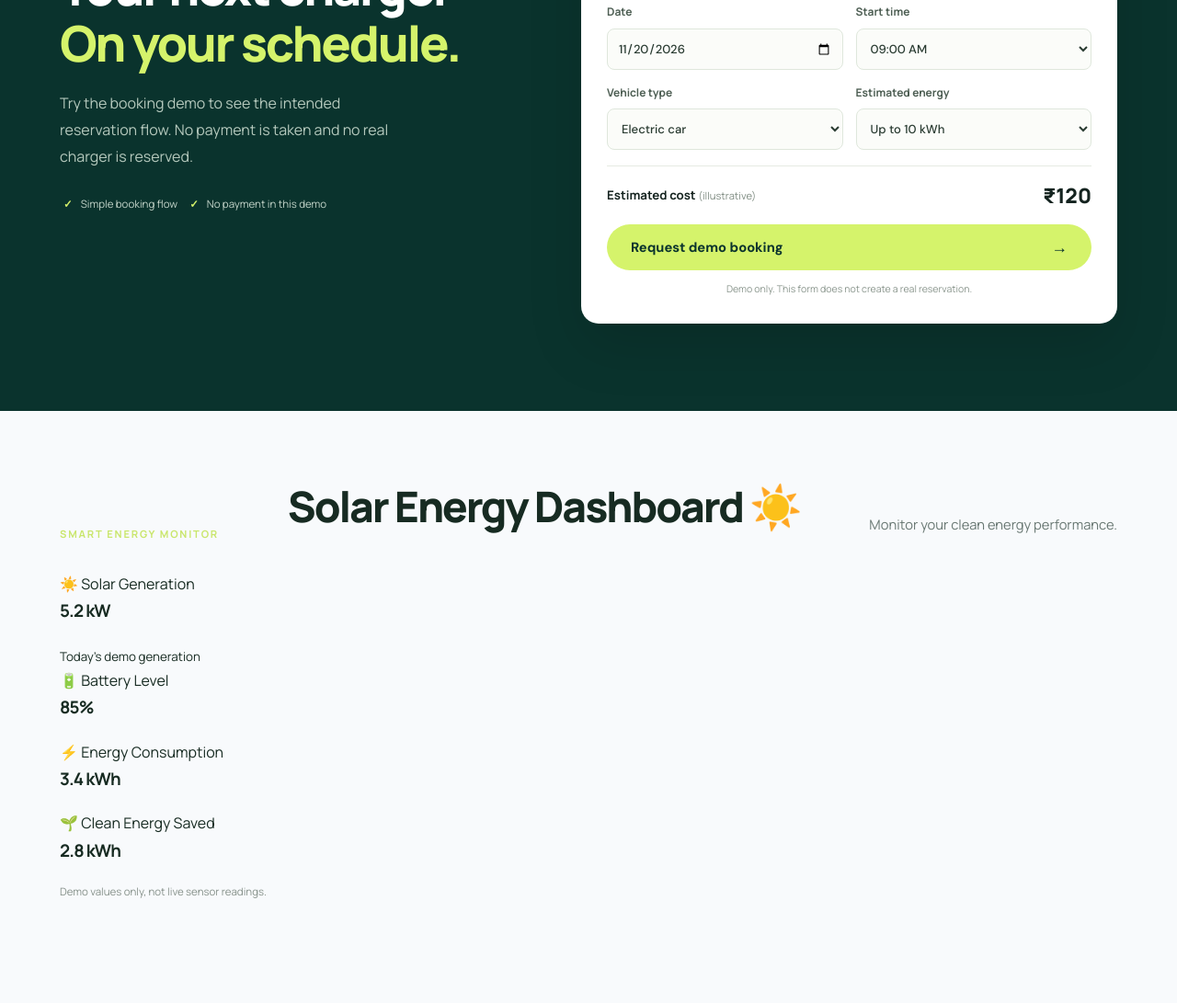
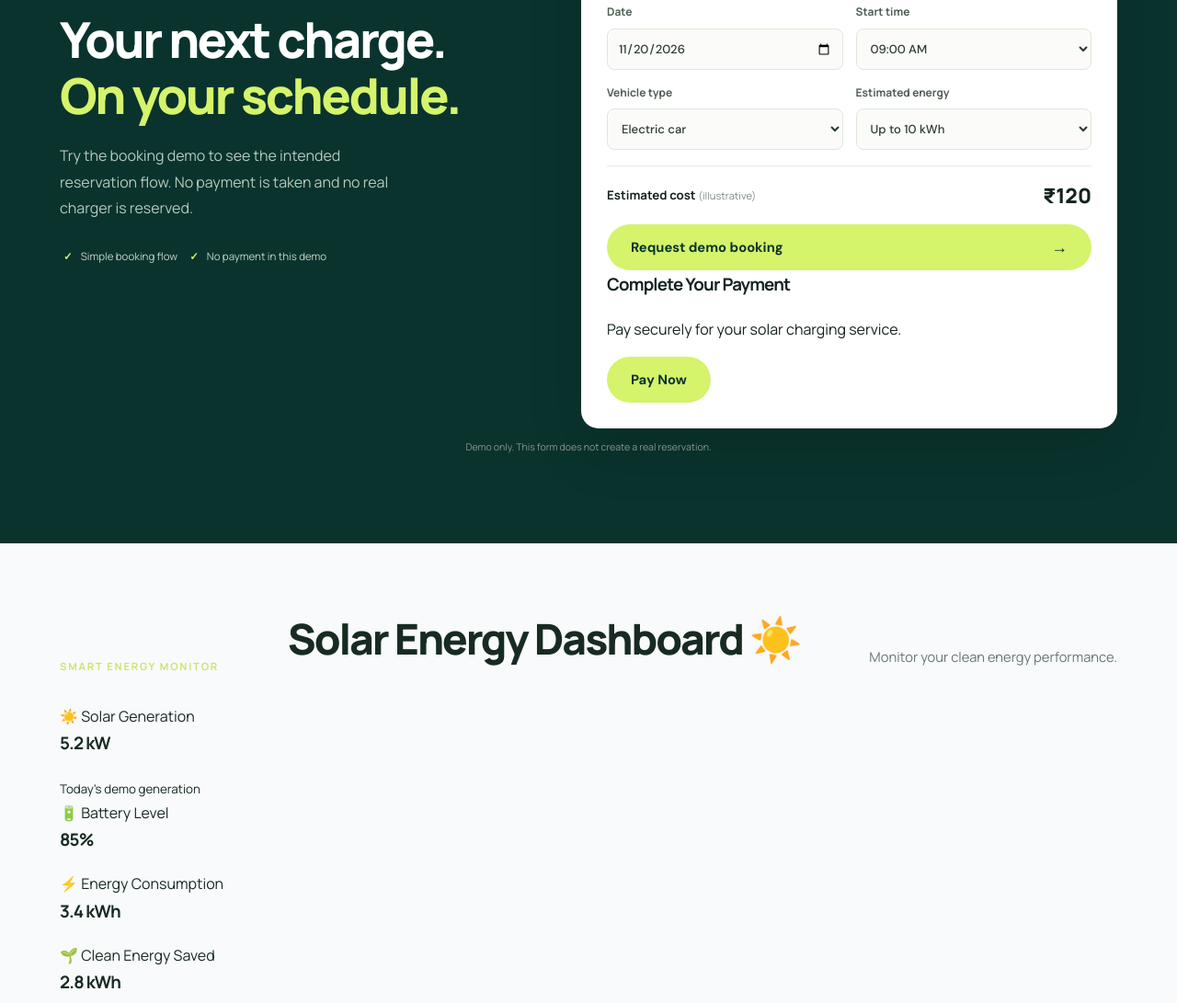
Before and after one commit to ankitprasar36-commits/Hello_india_charging_station, a plain HTML site: page index.html in a window 1280 px wide. Shown: the part 4965-6056 px from the top of the page at 92% size. Drawn offline with Linux system fonts and the light colour scheme.

Commit message:
Add payment option to demo booking form
Added payment section with Razorpay link for solar charging service.

```diff
--- a/index.html
+++ b/index.html
@@ -130,7 +130,17 @@
       <div class="form-two"><label>Date<input id="bookingDate" type="date" required></label><label>Start time<select id="bookingTime" required><option>09:00 AM</option><option>10:00 AM</option><option>11:00 AM</option><option>12:00 PM</option><option>02:00 PM</option><option>04:00 PM</option><option>06:00 PM</option></select></label></div>
       <div class="form-two"><label>Vehicle type<select required><option>Electric car</option><option>Electric SUV</option><option>Electric two-wheeler</option><option>Other EV</option></select></label><label>Estimated energy<select id="energySelect"><option value="10">Up to 10 kWh</option><option value="20">Up to 20 kWh</option><option value="40">Up to 40 kWh</option></select></label></div>
       <div class="estimate-row"><span>Estimated cost <small>(illustrative)</small></span><strong id="costEstimate">₹120</strong></div>
-      <button class="btn btn-lime submit-booking" type="submit">Request demo booking <span>→</span></button>
+      <button class="btn btn-lime submit-booking" type="submit">Request demo booking <span>→</span></button
+<div class="payment-option">
+  <h3>Complete Your Payment</h3>
+  <p>Pay securely for your solar charging service.</p>
+
+  <a href="YOUR_RAZORPAY_LINK"
+     target="_blank"
+     class="btn btn-lime">
+     Pay Now
+  </a>
+</div>
       <p class="form-note">Demo only. This form does not create a real reservation.</p>
       <div class="form-success" id="bookingSuccess" role="status" aria-live="polite"></div>
     </form>
```
